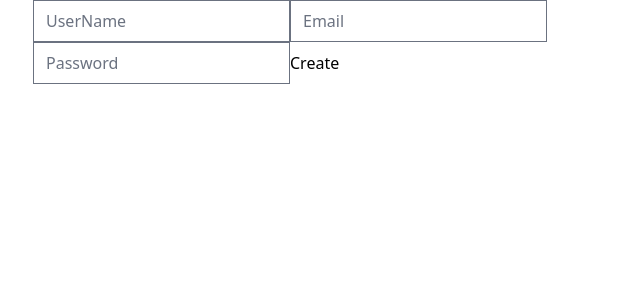
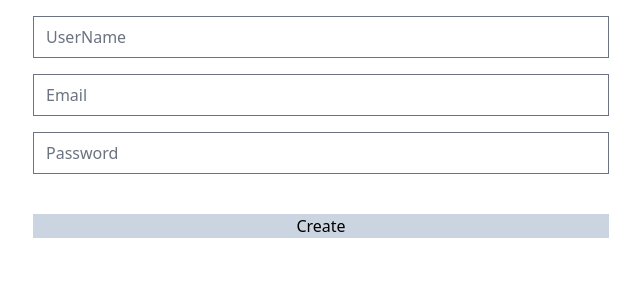
Before and after one commit to seongguk-yoon/carrot-market, a Next.js app: page /forms in a window 1280 px wide. Shown: the top 300 px of the page, without its empty margins (319-959 px from the left). Built offline with nearby package versions, Linux system fonts and the light colour scheme.

Commit message:
TECH-ReactHookForm step_2nd

```diff
--- a/pages/forms.tsx
+++ b/pages/forms.tsx
@@ -1,6 +1,92 @@
 import { useState } from "react";
+import { FieldErrors, useForm } from "react-hook-form";
 
 export default function Froms() {
+  // React Hook Form를 써보자
+  // 보다 나은 from Validatin,  Error 체크를 ~
+  // Input Clear, setevent, disploy, Input Control
+  // 이벤트를 신경쓰고싶지않고, 코드반복성을 줄이고 싶어 .. 또한 쉽게 ..
+
+  // register input 과 state를 연결해줌
+  // handleSubmit
+
+  interface LoginForm {
+    name: string;
+    email: string;
+    password: string;
+    errors?: string;
+  }
+
+  const {
+    register,
+    watch,
+    handleSubmit,
+    setError,
+    setValue,
+    reset,
+    resetField,
+    formState: { errors },
+  } = useForm<LoginForm>({
+    mode: "onChange",
+  });
+  // 유효성 체크 props
+  const onValid = (data: LoginForm) => {
+    console.log("유효성 체크중~");
+    resetField("email");
+    // setError("name", { message: "이미 아이디가 있어요" });
+  };
+  // 에러 체크 props
+  const onInvalid = (errors: FieldErrors) => {
+    console.log(errors);
+  };
+  console.log(errors);
+  return (
+    <form
+      className=" flex  flex-col py-2 my-2  divide-y-3  m"
+      onSubmit={handleSubmit(onValid, onInvalid)}
+    >
+      <input
+        {...register("name", {
+          required: "이름은 없음",
+          minLength: { message: "이름은 5자이상으로 입력해주세요", value: 5 },
+        })}
+        type="text"
+        placeholder="UserName"
+        className=" mb-4"
+      />
+      {errors.name?.message}
+      <input
+        {...register("email", {
+          required: "이메일 없음",
+          validate: {
+            notgmail: (value) =>
+              !value.includes("@gmail.com") || "구글은 사용하지마십쇼",
+          },
+        })}
+        type="email"
+        placeholder="Email"
+        className={`${
+          Boolean(errors.email?.message)
+            ? " border-red-600 border-2 mb-4"
+            : "mb-4"
+        }`}
+      />
+      {errors.email?.message}
+      <input
+        {...register("password", { required: "비밀번호 없음" })}
+        type="password"
+        placeholder="Password"
+        className=" mb-10"
+      />
+      <input type="submit" value="Create" className="bg-slate-300" />
+      {errors.errors?.message}
+    </form>
+  );
+}
+
+//AS-IS
+{
+  /*
   const [username, setUsername] = useState("");
   const [email, setEmail] = useState("");
   const [password, setPassword] = useState("");
@@ -68,3 +154,5 @@ export default function Froms() {
     </form>
   );
 }
+*/
+}
```
